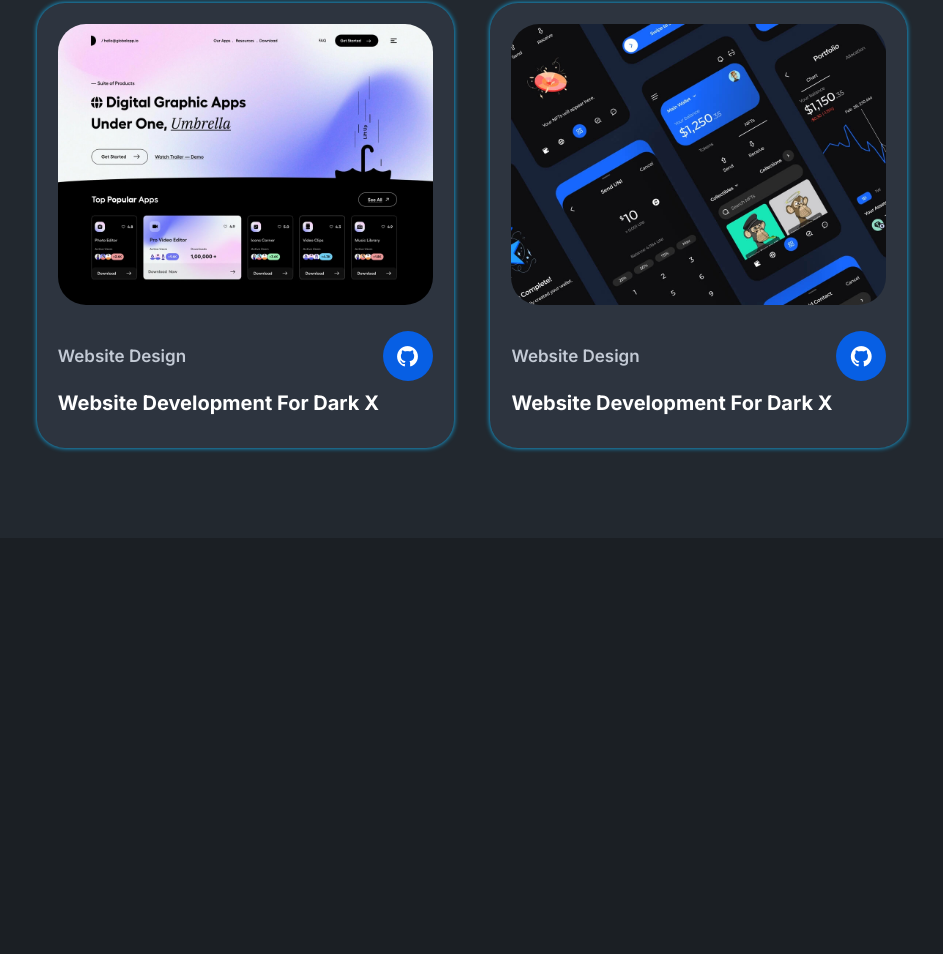
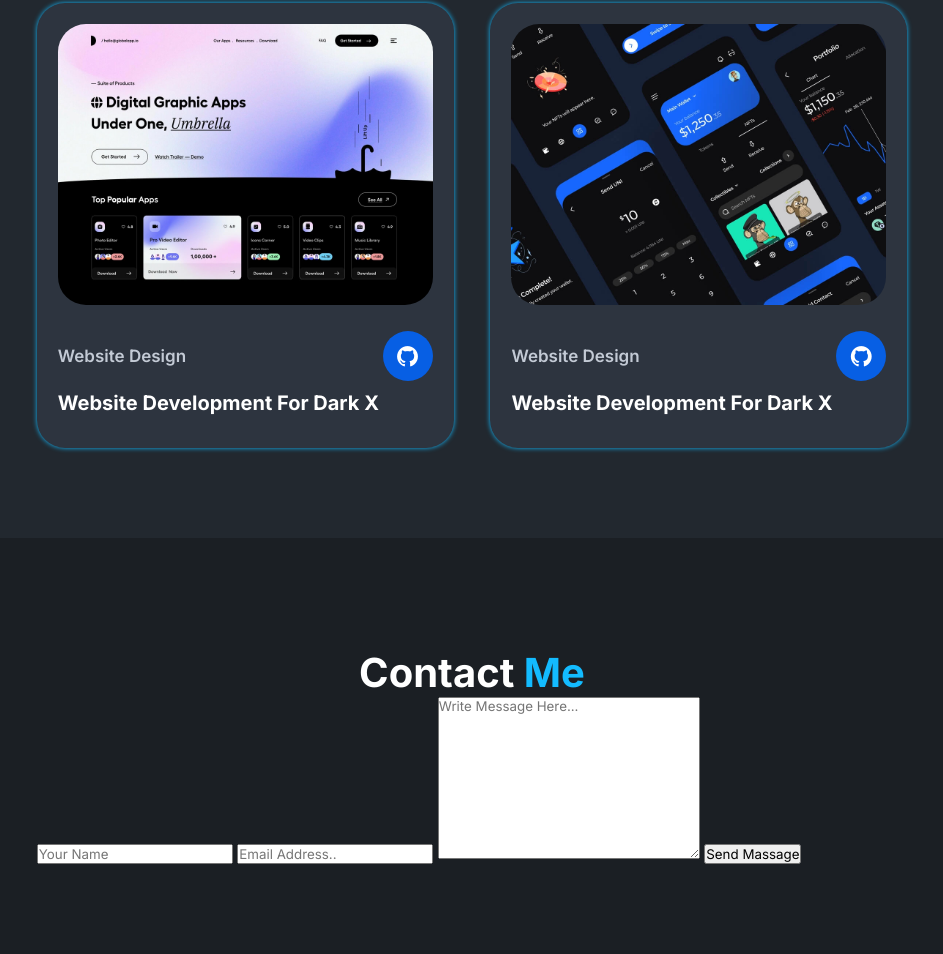
Before and after one commit to almumeetu/Personal-Portfolio-Website, a plain HTML site: page index.html in a window 1280 px wide. Shown: the part 3872-4826 px from the top of the page, without its empty margins (168-1111 px from the left). Before the commit the page ends 4410 px from the top, so only its background shows below. Drawn offline with nearby package versions, Linux system fonts and the light colour scheme.

Commit message:
working on contact area

```diff
--- a/index.html
+++ b/index.html
@@ -208,6 +208,22 @@
         </div>
      </section>
 
+     <!-- contact -->
+     <section class="contact" id="contact">
+        <div class="center-text">
+            <h2>Contact <span>Me</span></h2>
+        </div>
+
+        <div class="contact-form">
+            <form action="">
+                <input type="text" placeholder="Your Name" required>
+                <input type="email" placeholder="Email Address.." required>
+                <textarea name="" id="" cols="30" rows="10" placeholder="Write Message Here..."></textarea>
+                <input type="submit" name="" value="Send Massage" class="send-btn">
+            </form>
+        </div>
+     </section>
+
     <script src="main.js"></script>
 </body>
 
--- a/style.css
+++ b/style.css
@@ -342,3 +342,6 @@ section{
     border: 1px solid var(--main-color);
     transform: translateY(-5px) scale(1.03);
 }
+
+
+/* Contact */
```
